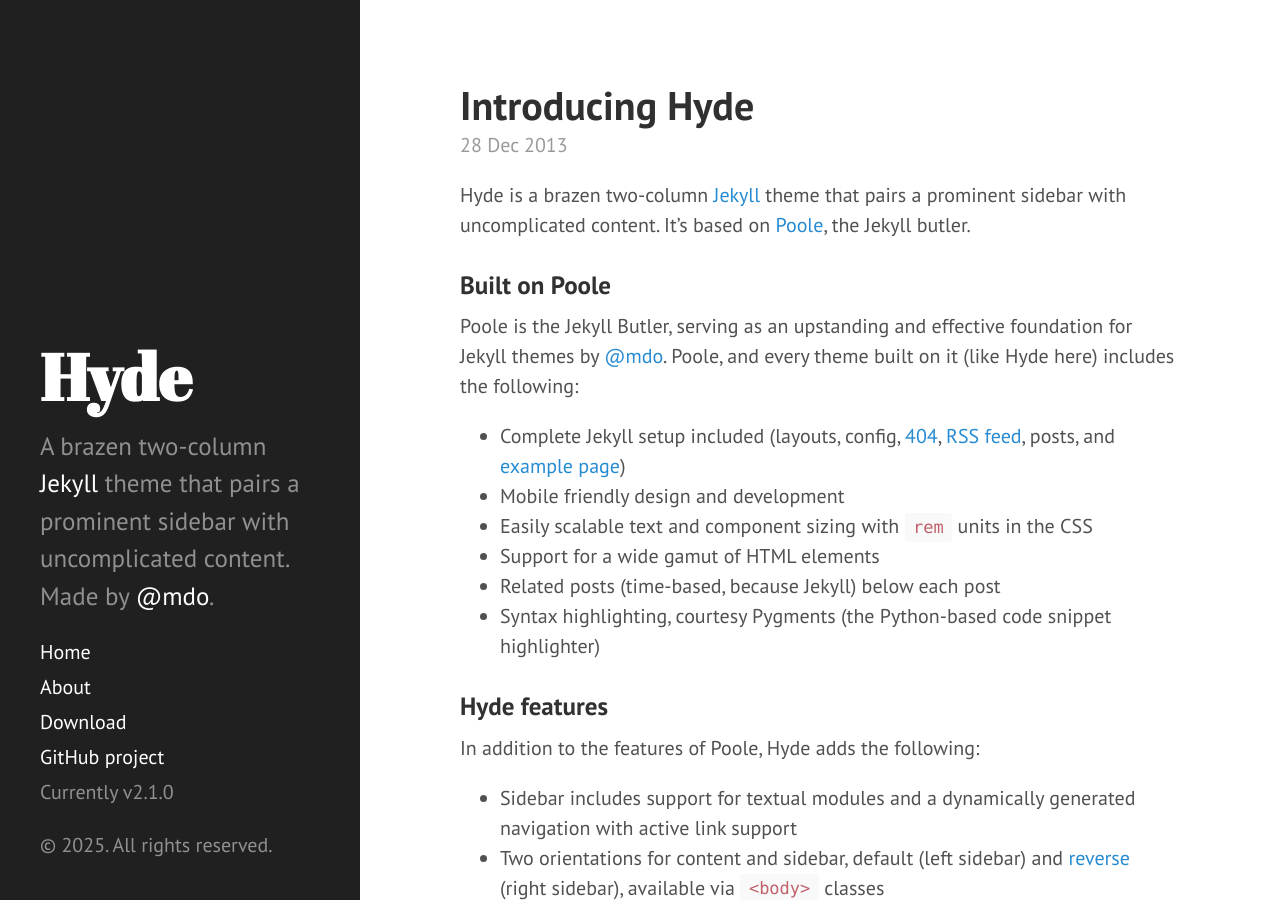
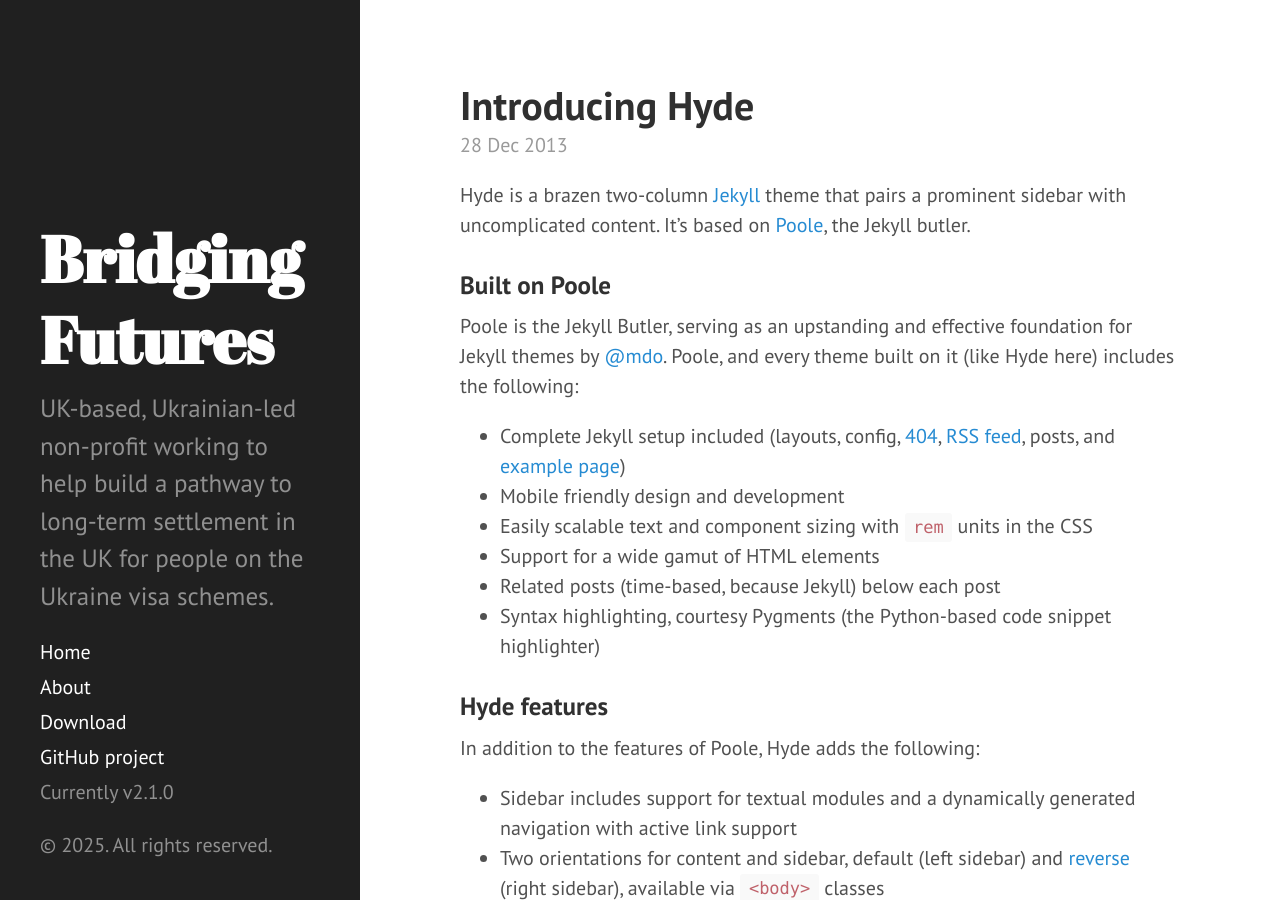
Before and after one commit to bridgingfutures/site, a Jekyll site: the page built from index.html, in a window 1280 px wide and 900 px high. Built offline with Jekyll 4.4.1, drawn with Linux system fonts in a browser that asks for light colours; Markdown is read by kramdown in place of the engine named in the settings; the list of posts is cut into pages by our own code.

Commit message:
Update _config.yml

```diff
--- a/_config.yml
+++ b/_config.yml
@@ -7,15 +7,15 @@ permalink:        pretty
 relative_permalinks: true
 
 # Setup
-title:            Hyde
-tagline:          'A Jekyll theme'
-description:      'A brazen two-column <a href="http://jekyllrb.com" target="_blank">Jekyll</a> theme that pairs a prominent sidebar with uncomplicated content. Made by <a href="https://twitter.com/mdo" target="_blank">@mdo</a>.'
-url:              http://hyde.getpoole.com
+title:            Bridging Futures
+tagline:          '___'
+description:      'UK-based, Ukrainian-led non-profit working to help build a pathway to long-term settlement in the UK for people on the Ukraine visa schemes.'
+url:              https://bridgingfutures.uk
 baseurl:          /
 
 author:
-  name:           'Mark Otto'
-  url:            https://twitter.com/mdo
+  name:           'Bridging Futures'
+  url:            https://bridgingfutures.uk
 
 paginate:         5
 
```
